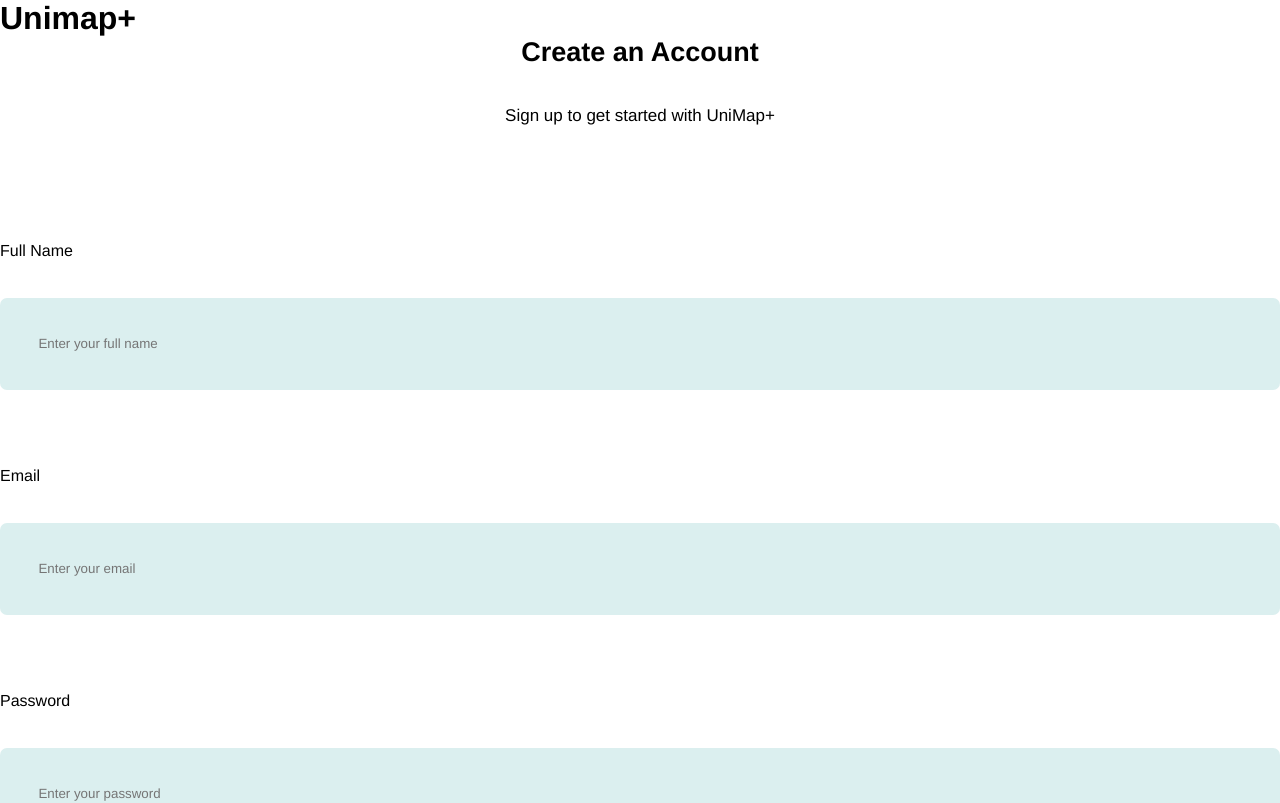
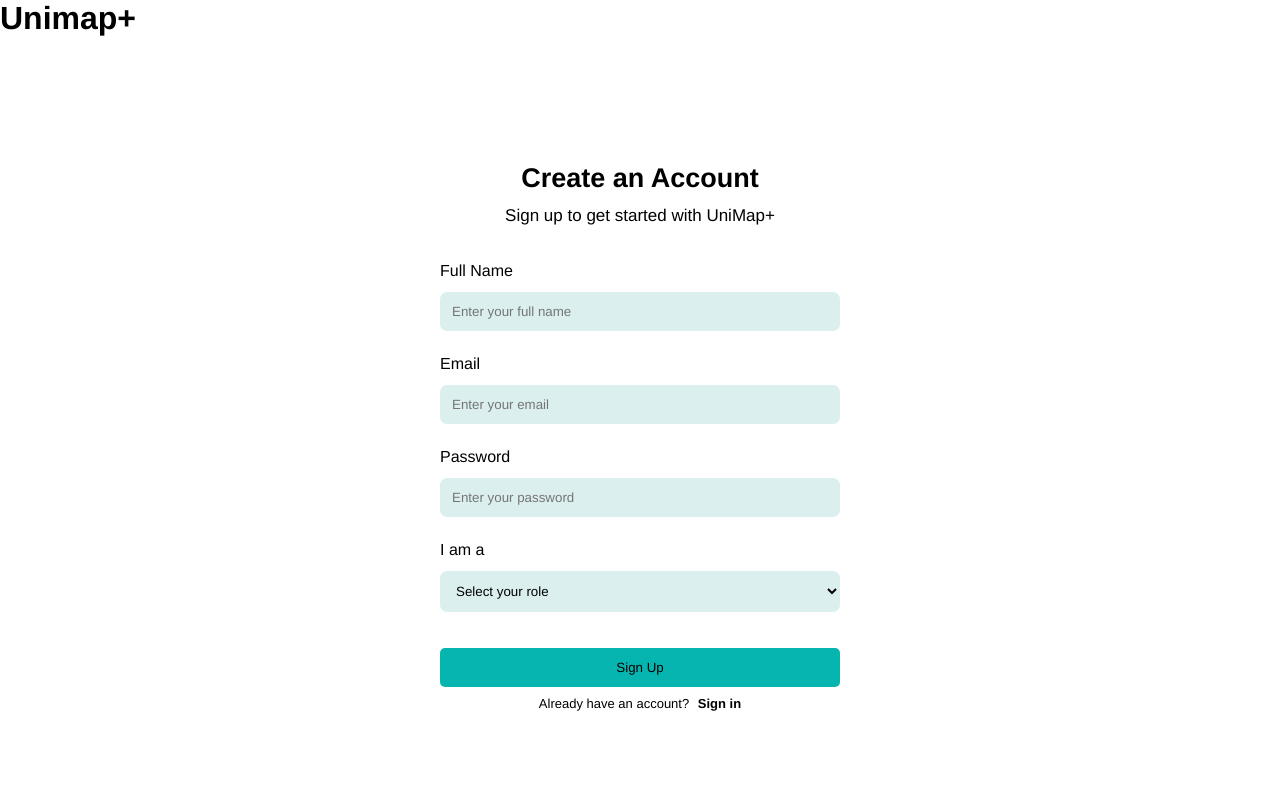
Before and after one commit to D-Eva-Code/Unimap---mvp, a React app in the folder frontend/: page / in a window 1280 px wide. Shown: the top 803 px of the page. Built offline with nearby package versions, Linux system fonts and the light colour scheme; the HTML template or start-up script is replaced by a standard one.

Commit message:
changes to the login and signin code

```diff
--- a/frontend/src/index.css
+++ b/frontend/src/index.css
@@ -13,20 +13,20 @@
 }
 
 /*sign up form style */
-.signin-wrapper{
+.signing-wrapper{
   display: flex;
   justify-content: center;
   align-items: center;
   height: 100vh;
 }
 
-.signin-content {
+.signing-content {
   /* border: 1px solid; */
   width:400px;
 
 }
 
-.signup-content h1,p{
+.signing-content h1,p{
   text-align: center;
 }
 
--- a/frontend/src/pages/Login.jsx
+++ b/frontend/src/pages/Login.jsx
@@ -54,8 +54,8 @@
   }
 
   return (
-    <div className="signin-wrapper">
-      <div className="signin-content">
+    <div className="signing-wrapper">
+      <div className="signing-content">
         <h1 className="login-header">Welcome Back</h1>
         <p className="login-descrip">Sign in to continue to UniMap+</p>
 
--- a/frontend/src/pages/Signup.jsx
+++ b/frontend/src/pages/Signup.jsx
@@ -56,8 +56,8 @@
 
   return (
     <>
-      <div className="signup-wrapper">
-        <div className="signup-content">
+      <div className="signing-wrapper">
+        <div className="signing-content">
           <h1 className="signupheader">Create an Account</h1>
           <p className="signup-descrip">Sign up to get started with UniMap+</p>
 
@@ -65,8 +65,7 @@
             <div className="form-container">
               <label
                 htmlFor="fullname"
-                className="signup-label
-              "
+                className="signup-label"
               >
                 Full Name
               </label>
```
